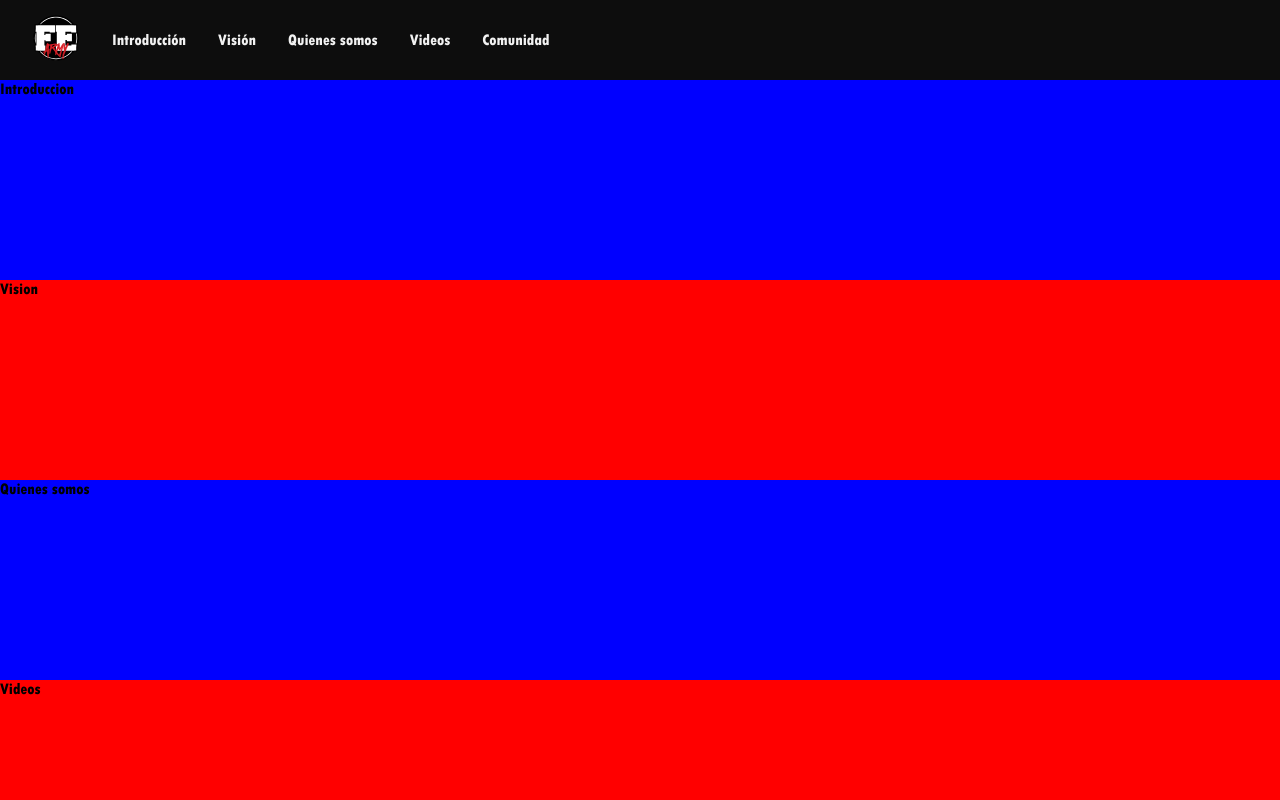
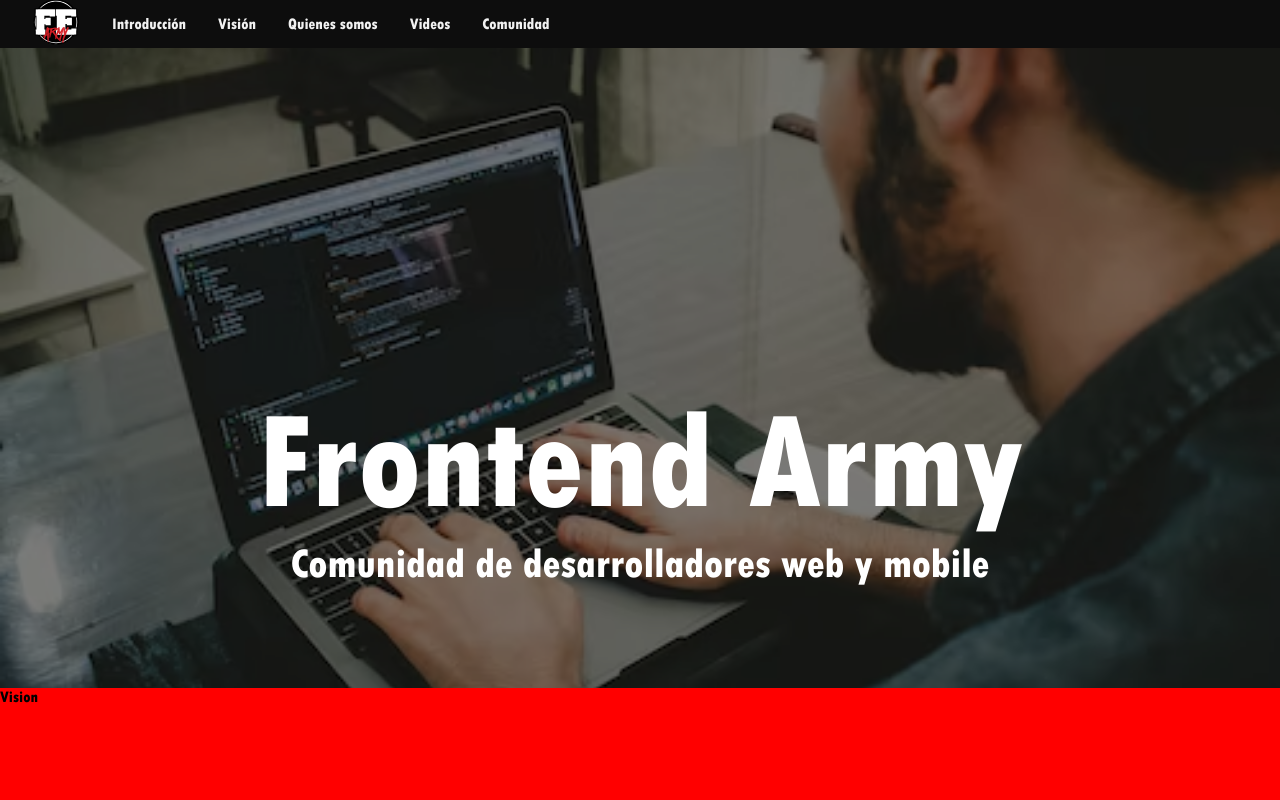
Before and after one commit to frontend-army/landing, a Next.js app: page / in a window 1280 px wide. Shown: the top 800 px of the page. Built offline with nearby package versions, Linux system fonts and the light colour scheme.

Commit message:
introduction section v1

```diff
--- a/components/Home/index.tsx
+++ b/components/Home/index.tsx
@@ -1,11 +1,10 @@
+import Introduction from '../Introduction';
 import styles from './styles.module.scss';
 
 function Home() {
   return (
     <main className={styles.main}>
-      <section id="introduction" className={styles.section}>
-        Introduccion
-      </section>
+      <Introduction />
       <section id="vision" className={styles.section}>
         Vision
       </section>
--- /dev/null
+++ b/components/Introduction/index.tsx
@@ -0,0 +1,15 @@
+import cx from 'classnames';
+import styles from './styles.module.scss';
+
+function Introduction() {
+  return (
+    <section id="introduction" className={styles.container}>
+      <h1 className={cx('title-1', styles.text)}>Frontend Army</h1>
+      <h2 className={cx('title-2', styles.text)}>
+        Comunidad de desarrolladores web y mobile
+      </h2>
+    </section>
+  );
+}
+
+export default Introduction;
--- /dev/null
+++ b/components/Introduction/styles.module.scss
@@ -0,0 +1,25 @@
+.container {
+  height: 80vh;
+  position: relative;
+  background: url('../../assets/images/introduction-bg.webp') no-repeat
+    center/cover fixed;
+  display: flex;
+  flex-direction: column;
+  justify-content: end;
+  align-items: center;
+  padding: 100px 0;
+
+  &::before {
+    content: '';
+    position: absolute;
+    top: 0;
+    bottom: 0;
+    left: 0;
+    right: 0;
+    background-color: rgba(#000000, 0.5);
+  }
+}
+
+.text {
+  z-index: 100;
+}
--- a/components/Navbar/styles.module.scss
+++ b/components/Navbar/styles.module.scss
@@ -6,6 +6,7 @@
   padding: 1rem var(--horizontal-padding);
   position: sticky;
   top: 0;
+  z-index: 900;
 }
 
 .link {
--- a/package.json
+++ b/package.json
@@ -13,7 +13,8 @@
     "next": "12.3.0",
     "normalize.css": "^8.0.1",
     "react": "18.2.0",
-    "react-dom": "18.2.0"
+    "react-dom": "18.2.0",
+    "react-scroll-parallax": "^3.3.1"
   },
   "devDependencies": {
     "@types/node": "18.7.18",
--- a/pages/_app.tsx
+++ b/pages/_app.tsx
@@ -1,14 +1,18 @@
+import type { AppProps } from 'next/app';
+import { ParallaxProvider } from 'react-scroll-parallax';
+
 import '../styles/globals.scss';
-import type { AppProps } from 'next/app';
 import Navbar from '../components/Navbar';
 import Footer from '../components/Footer';
 
 function MyApp({ Component, pageProps }: AppProps) {
   return (
     <div>
-      <Navbar />
-      <Component {...pageProps} />
-      <Footer />
+      <ParallaxProvider>
+        <Navbar />
+        <Component {...pageProps} />
+        <Footer />
+      </ParallaxProvider>
     </div>
   );
 }
--- a/styles/globals.scss
+++ b/styles/globals.scss
@@ -33,6 +33,17 @@
   margin: 0;
   padding: 0;
   font-family: tcceb;
+  box-sizing: border-box;
+}
+
+h1,
+h2,
+h3,
+h4,
+h5,
+h6,
+span {
+  margin: 0;
 }
 
 .link {
@@ -43,6 +54,17 @@
   text-decoration: none;
 }
 
+.title-1 {
+  font-size: calc(7vw + 3em);
+  font-weight: bold;
+  color: white;
+}
+
+.title-2 {
+  font-size: calc(2vw + 1em);
+  color: white;
+}
+
 .title-3 {
   font-size: 1.2rem;
   font-weight: bold;
```
Also changed, not shown: assets/images/introduction-bg.webp (added), 1 other file (tests, documents, lock files or other folders).
